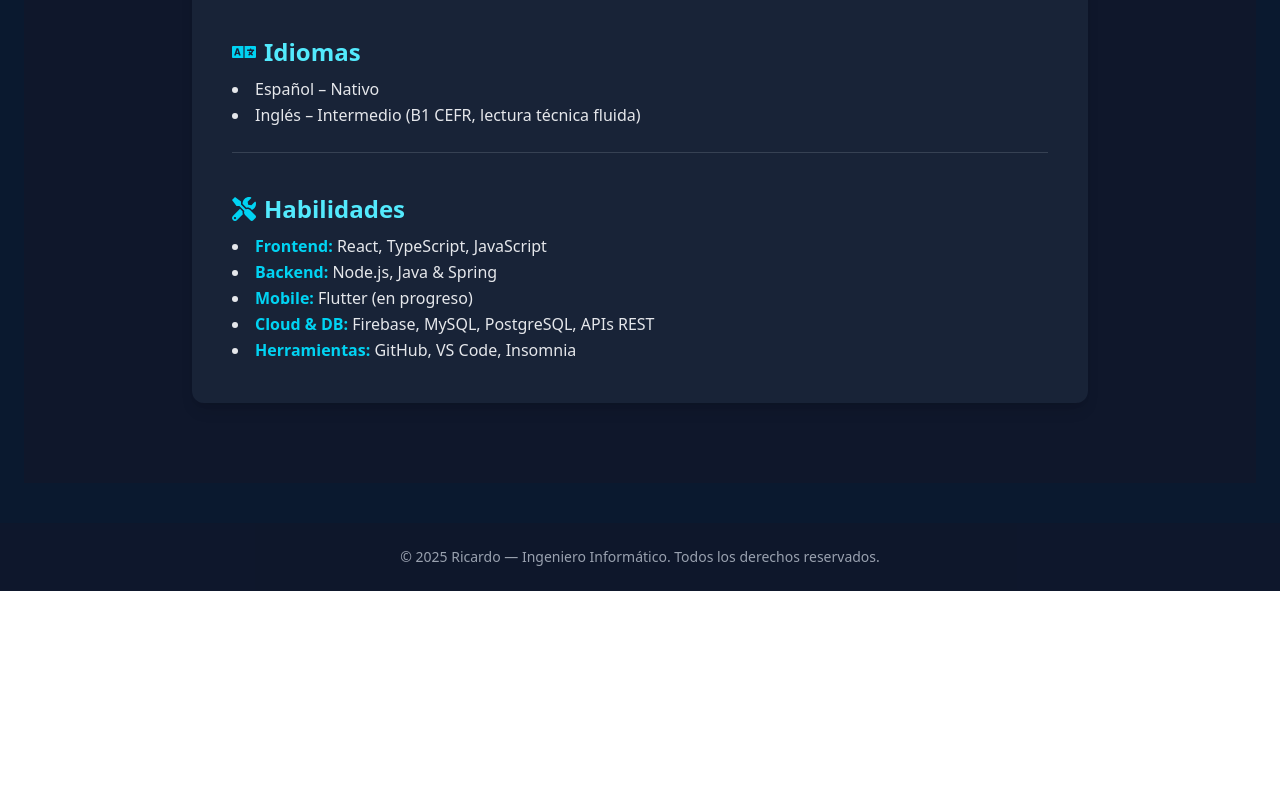
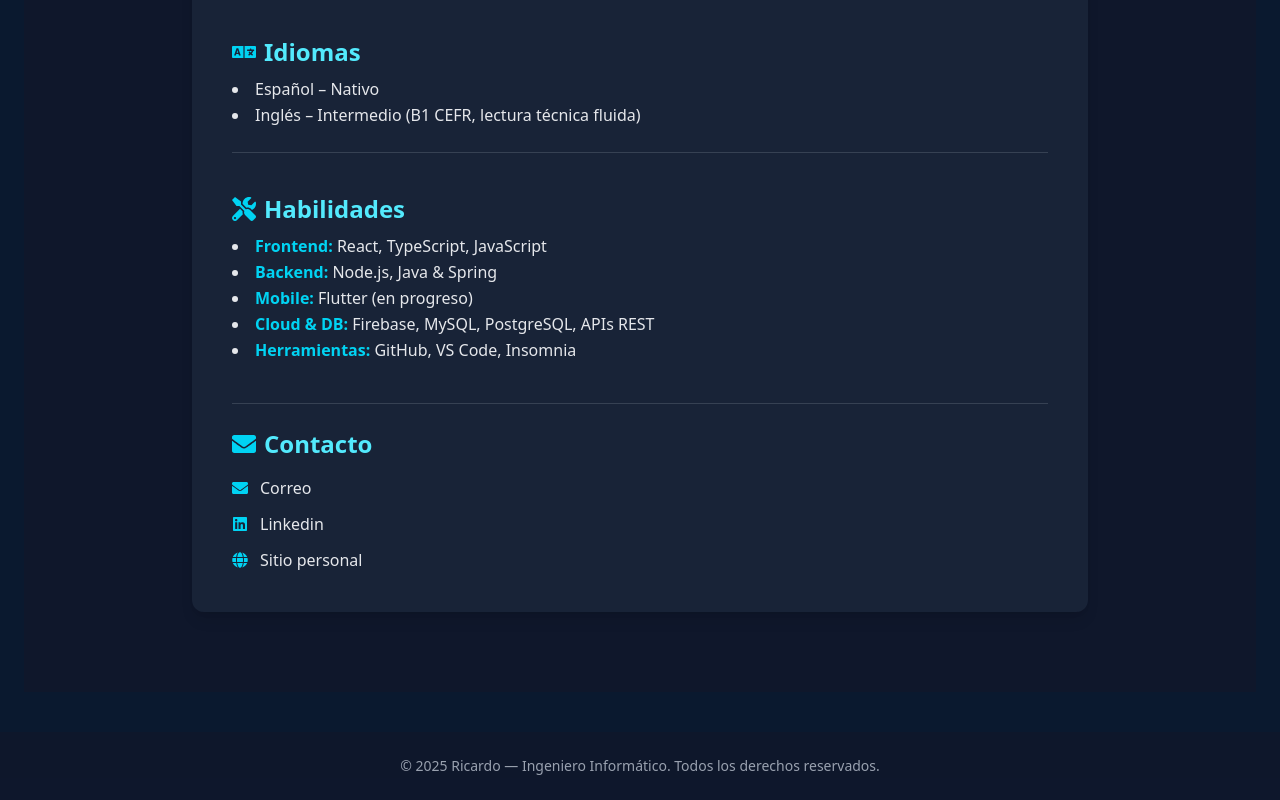
Before and after one commit to blackgoku-97/portafolio, a React (Vite) app: page /curriculum in a window 1280 px wide. Shown: the part 1763-2563 px from the top of the page. Before the commit the page ends 2354 px from the top, so only its background shows below. Built offline with nearby package versions, Linux system fonts and the light colour scheme.

Commit message:
mejorando 22

```diff
--- a/src/pages/CurriculumContent.tsx
+++ b/src/pages/CurriculumContent.tsx
@@ -1,4 +1,7 @@
 import {
+  FaEnvelope,
+  FaLinkedin,
+  FaGlobe,
   FaUniversity,
   FaLaptopCode,
   FaGraduationCap,
@@ -157,6 +160,45 @@ export default function CurriculumContent() {
             <li><span className="font-semibold text-cyan-400">Herramientas:</span> GitHub, VS Code, Insomnia</li>
           </ul>
         </section>
+
+         <section className="mt-10 border-t border-gray-700 pt-6">
+          <h2 className="text-2xl font-bold text-cyan-300 mb-4 flex items-center gap-2">
+            <FaEnvelope className="text-cyan-400" /> Contacto
+          </h2>
+          <ul className="space-y-3 text-gray-200">
+            <li className="flex items-center gap-3">
+              <FaEnvelope className="text-cyan-400" />
+              <a
+                href="mailto:rpe19971210@gmail.com"
+                className="hover:text-cyan-300 transition-colors"
+              >
+                Correo
+              </a>
+            </li>
+            <li className="flex items-center gap-3">
+              <FaLinkedin className="text-cyan-400" />
+              <a
+                href="https://www.linkedin.com/in/ricardo-perez-a31474229/"
+                target="_blank"
+                rel="noopener noreferrer"
+                className="hover:text-cyan-300 transition-colors"
+              >
+                Linkedin
+              </a>
+            </li>
+            <li className="flex items-center gap-3">
+              <FaGlobe className="text-cyan-400" />
+              <a
+                href="https://ricardoweb.vercel.app/"
+                target="_blank"
+                rel="noopener noreferrer"
+                className="hover:text-cyan-300 transition-colors"
+              >
+                Sitio personal
+              </a>
+            </li>
+          </ul>
+        </section>
       </div>
     </div>
   )
```
